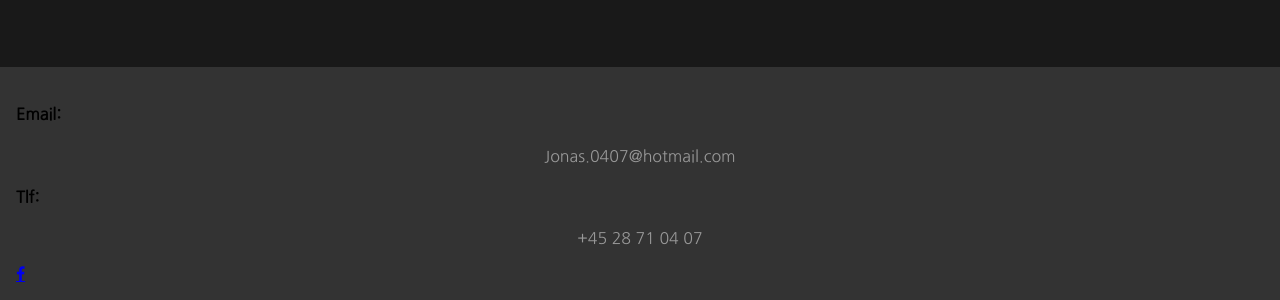
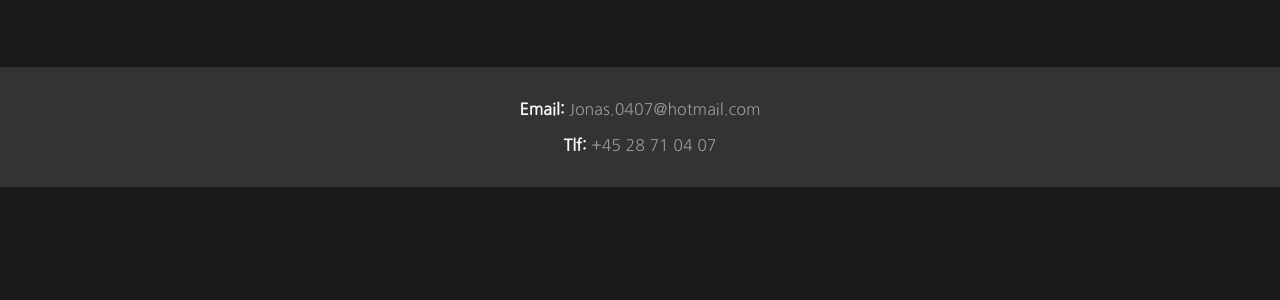
Before and after one commit to JonasSchnegelsberg/creativsnail, a plain HTML site: page video.html in a window 1280 px wide. Shown: the part 2127-2427 px from the top of the page. After the commit the page ends 2314 px from the top, so only its background shows below. Drawn offline with Linux system fonts and the light colour scheme.

Commit message:
updated video page

```diff
--- a/video.html
+++ b/video.html
@@ -25,14 +25,8 @@
 						<a href="video.html">Tema V - Video</a>
 					</div>
 				</li>
-				<li>
-					<label class="switch">
-						<input type="checkbox">
-						<span class="slider"></span>
-					</label>
-				</li>
-			</ul>
 		</nav>
+		<div class="theme"><a href="index_light.html"><img src="img/light_icon.png" alt="home"></a></div>
 	</header>
 
 	<main>
@@ -42,14 +36,9 @@
 			</iframe>
 		</section>
 	</main>
-	<footer class="footer">
-		<section>
-		<h4>Email&#58;</h4><p>Jonas.0407@hotmail.com</p>
-		<h4>Tlf&#58;</h4><p>+45 28 71 04 07</p>
-		<div class="socials">
-			<a href="https://www.facebook.com/jonasterp.schnegelsberg" class="fa fa-facebook"></a>
-		</div>
-	</section>
+	<footer>
+		<p><span>Email:</span> Jonas.0407@hotmail.com</p>
+		<p><span>Tlf:</span> +45 28 71 04 07</p>
 	</footer>
 </body>
 </html>
```
